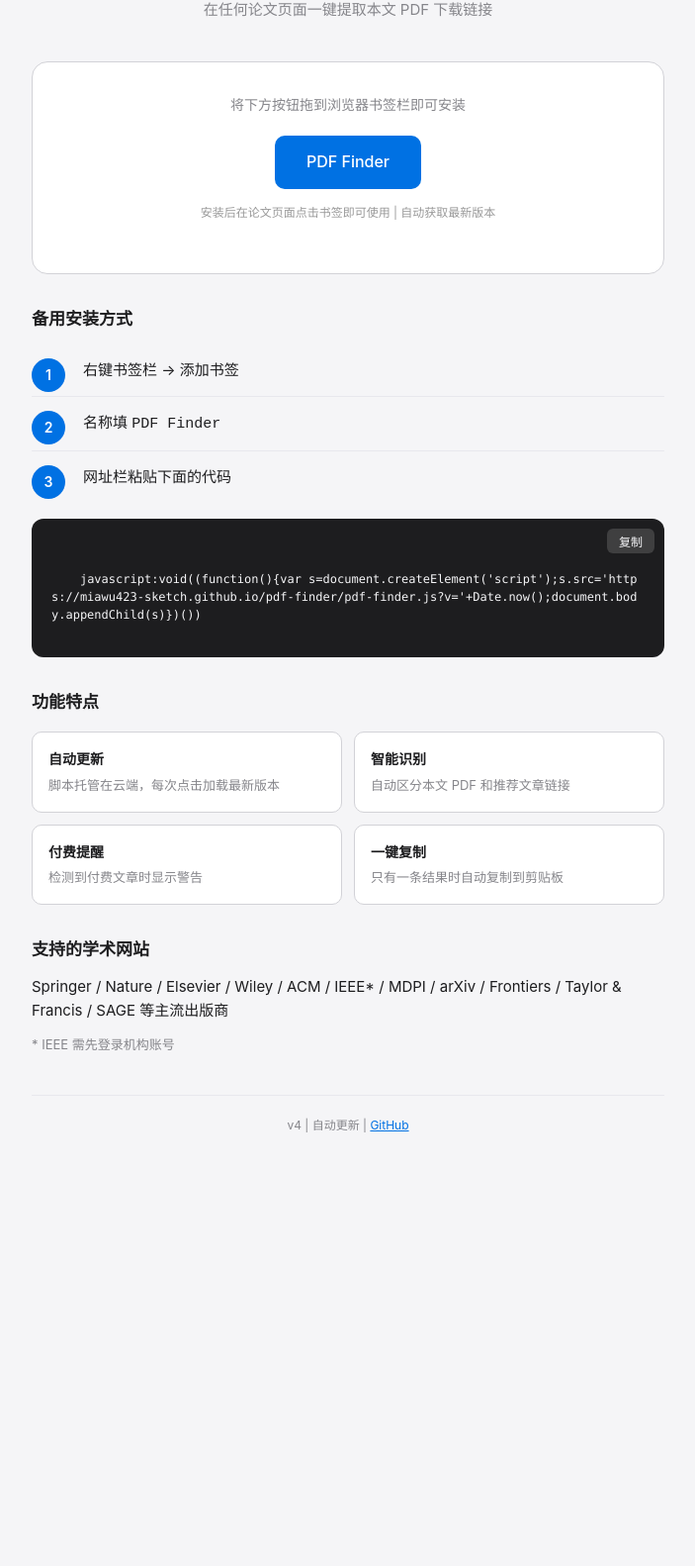
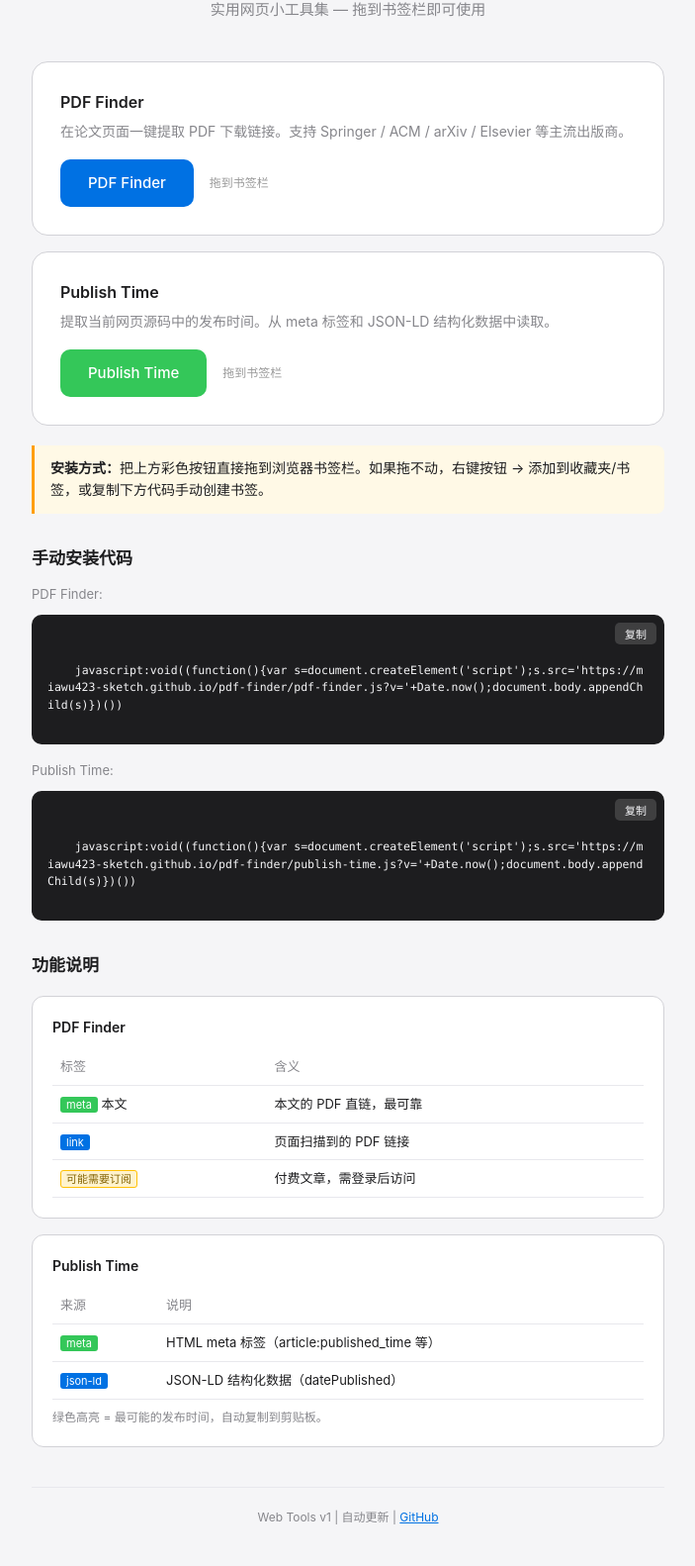
Before and after one commit to miawu423-sketch/pdf-finder, a plain HTML site: page index.html in a window 1280 px wide. Shown: the part 95-1677 px from the top of the page at 99% size, without its empty margins (288-991 px from the left). Before the commit the page ends 1281 px from the top, so only its background shows below. Drawn offline with Linux system fonts and the light colour scheme.

Commit message:
feat: add Publish Time extractor + unified install page

```diff
--- a/index.html
+++ b/index.html
@@ -3,7 +3,7 @@
 <head>
 <meta charset="UTF-8">
 <meta name="viewport" content="width=device-width, initial-scale=1.0">
-<title>Paper PDF Finder - 安装页</title>
+<title>Web Tools - 网页小工具集</title>
 <style>
 * { margin: 0; padding: 0; box-sizing: border-box; }
 body {
@@ -19,101 +19,85 @@
 h2 { font-size: 17px; font-weight: 600; margin: 32px 0 12px; }
 p { margin-bottom: 12px; font-size: 15px; }
 
-.hero {
+.tool-card {
   background: #fff;
   border: 1px solid #d2d2d7;
   border-radius: 16px;
-  padding: 32px;
-  margin: 24px 0;
-  text-align: center;
+  padding: 28px;
+  margin: 16px 0;
 }
-.hero p { color: #86868b; font-size: 14px; margin-bottom: 20px; }
+.tool-card h3 { font-size: 16px; font-weight: 600; margin-bottom: 6px; }
+.tool-card .desc { color: #86868b; font-size: 14px; margin-bottom: 16px; }
+.tool-card .bm-row {
+  display: flex;
+  align-items: center;
+  gap: 16px;
+}
 .bookmarklet-link {
   display: inline-block;
-  background: #0071e3;
   color: #fff;
-  padding: 14px 32px;
+  padding: 12px 28px;
   border-radius: 10px;
   text-decoration: none;
-  font-size: 16px;
+  font-size: 15px;
   font-weight: 500;
   transition: all 0.2s;
   cursor: grab;
 }
-.bookmarklet-link:hover { background: #0077ed; transform: scale(1.02); }
-.hero .hint { margin-top: 14px; font-size: 12px; color: #999; }
+.bookmarklet-link:hover { transform: scale(1.02); }
+.bm-pdf { background: #0071e3; }
+.bm-pdf:hover { background: #0077ed; }
+.bm-time { background: #34c759; }
+.bm-time:hover { background: #2db84d; }
+.tool-card .hint { font-size: 12px; color: #999; }
 
-.steps {
-  counter-reset: step;
-  list-style: none;
-  padding: 0;
+.install-note {
+  background: #fff9e6;
+  border-left: 3px solid #ff9f0a;
+  padding: 12px 16px;
+  border-radius: 0 8px 8px 0;
+  margin: 20px 0;
+  font-size: 14px;
 }
-.steps li {
-  counter-increment: step;
-  padding: 14px 0 14px 52px;
-  position: relative;
-  font-size: 15px;
-  border-bottom: 1px solid #e8e8ed;
+
+.section {
+  background: #fff;
+  border: 1px solid #d2d2d7;
+  border-radius: 12px;
+  padding: 20px;
+  margin: 16px 0;
 }
-.steps li:last-child { border-bottom: none; }
-.steps li::before {
-  content: counter(step);
-  position: absolute;
-  left: 0;
-  top: 14px;
-  width: 34px;
-  height: 34px;
-  background: #0071e3;
-  color: #fff;
-  border-radius: 50%;
-  display: flex;
-  align-items: center;
-  justify-content: center;
-  font-size: 14px;
-  font-weight: 600;
-}
+.section h3 { font-size: 14px; font-weight: 600; margin-bottom: 10px; }
+.section table { width: 100%; border-collapse: collapse; font-size: 13px; }
+.section td, .section th { padding: 8px; text-align: left; border-bottom: 1px solid #e8e8ed; }
+.section th { color: #86868b; font-weight: 500; }
 
 .code-box {
   background: #1d1d1f;
   color: #f5f5f7;
-  border-radius: 12px;
-  padding: 16px 20px;
-  margin: 16px 0;
+  border-radius: 10px;
+  padding: 14px 16px;
+  margin: 10px 0;
   position: relative;
   font-family: "SF Mono", "Menlo", monospace;
-  font-size: 12px;
+  font-size: 11.5px;
   line-height: 1.5;
   word-break: break-all;
   white-space: pre-wrap;
 }
 .copy-btn {
   position: absolute;
-  top: 10px;
-  right: 10px;
+  top: 8px;
+  right: 8px;
   background: rgba(255,255,255,0.15);
   color: #f5f5f7;
   border: none;
-  padding: 4px 12px;
-  border-radius: 6px;
-  font-size: 12px;
+  padding: 3px 10px;
+  border-radius: 5px;
+  font-size: 11px;
   cursor: pointer;
 }
 .copy-btn:hover { background: rgba(255,255,255,0.25); }
-
-.features {
-  display: grid;
-  grid-template-columns: 1fr 1fr;
-  gap: 12px;
-  margin: 16px 0;
-}
-.feat {
-  background: #fff;
-  border: 1px solid #d2d2d7;
-  border-radius: 10px;
-  padding: 16px;
-}
-.feat h3 { font-size: 14px; font-weight: 600; margin-bottom: 4px; }
-.feat p { font-size: 13px; color: #86868b; margin: 0; }
 
 .version {
   text-align: center;
@@ -127,57 +111,91 @@
 </head>
 <body>
 <div class="container">
-  <h1>Paper PDF Finder</h1>
-  <p class="subtitle">在任何论文页面一键提取本文 PDF 下载链接</p>
+  <h1>Web Tools</h1>
+  <p class="subtitle">实用网页小工具集 — 拖到书签栏即可使用</p>
 
-  <div class="hero">
-    <p>将下方按钮拖到浏览器书签栏即可安装</p>
-    <a class="bookmarklet-link" id="bm-btn">PDF Finder</a>
-    <p class="hint">安装后在论文页面点击书签即可使用 | 自动获取最新版本</p>
+  <!-- 工具 1: PDF Finder -->
+  <div class="tool-card">
+    <h3>PDF Finder</h3>
+    <p class="desc">在论文页面一键提取 PDF 下载链接。支持 Springer / ACM / arXiv / Elsevier 等主流出版商。</p>
+    <div class="bm-row">
+      <a class="bookmarklet-link bm-pdf" id="bm-pdf">PDF Finder</a>
+      <span class="hint">拖到书签栏</span>
+    </div>
   </div>
 
-  <h2>备用安装方式</h2>
-  <ol class="steps">
-    <li>右键书签栏 → 添加书签</li>
-    <li>名称填 <code>PDF Finder</code></li>
-    <li>网址栏粘贴下面的代码</li>
-  </ol>
-  <div class="code-box" id="code-display">
-    <button class="copy-btn" onclick="copyCode()">复制</button>
-    <span id="code-text"></span>
+  <!-- 工具 2: Publish Time -->
+  <div class="tool-card">
+    <h3>Publish Time</h3>
+    <p class="desc">提取当前网页源码中的发布时间。从 meta 标签和 JSON-LD 结构化数据中读取。</p>
+    <div class="bm-row">
+      <a class="bookmarklet-link bm-time" id="bm-time">Publish Time</a>
+      <span class="hint">拖到书签栏</span>
+    </div>
   </div>
 
-  <h2>功能特点</h2>
-  <div class="features">
-    <div class="feat"><h3>自动更新</h3><p>脚本托管在云端，每次点击加载最新版本</p></div>
-    <div class="feat"><h3>智能识别</h3><p>自动区分本文 PDF 和推荐文章链接</p></div>
-    <div class="feat"><h3>付费提醒</h3><p>检测到付费文章时显示警告</p></div>
-    <div class="feat"><h3>一键复制</h3><p>只有一条结果时自动复制到剪贴板</p></div>
+  <div class="install-note">
+    <strong>安装方式：</strong>把上方彩色按钮直接拖到浏览器书签栏。如果拖不动，右键按钮 → 添加到收藏夹/书签，或复制下方代码手动创建书签。
   </div>
 
-  <h2>支持的学术网站</h2>
-  <p>Springer / Nature / Elsevier / Wiley / ACM / IEEE* / MDPI / arXiv / Frontiers / Taylor & Francis / SAGE 等主流出版商</p>
-  <p style="font-size:13px;color:#86868b;">* IEEE 需先登录机构账号</p>
+  <!-- 手动安装代码 -->
+  <h2>手动安装代码</h2>
 
-  <div class="version" id="version-info">
-    v4 | 自动更新 | <a href="https://github.com/miawu423-sketch/pdf-finder" style="color:#0071e3;">GitHub</a>
+  <p style="font-size:13px;color:#86868b;margin-bottom:4px;">PDF Finder:</p>
+  <div class="code-box">
+    <button class="copy-btn" onclick="copyCode('pdf')">复制</button>
+    <span id="code-pdf"></span>
+  </div>
+
+  <p style="font-size:13px;color:#86868b;margin-bottom:4px;margin-top:16px;">Publish Time:</p>
+  <div class="code-box">
+    <button class="copy-btn" onclick="copyCode('time')">复制</button>
+    <span id="code-time"></span>
+  </div>
+
+  <!-- 功能说明 -->
+  <h2>功能说明</h2>
+
+  <div class="section">
+    <h3>PDF Finder</h3>
+    <table>
+      <tr><th>标签</th><th>含义</th></tr>
+      <tr><td><span style="background:#34c759;color:#fff;padding:1px 6px;border-radius:3px;font-size:11px;">meta</span> 本文</td><td>本文的 PDF 直链，最可靠</td></tr>
+      <tr><td><span style="background:#0071e3;color:#fff;padding:1px 6px;border-radius:3px;font-size:11px;">link</span></td><td>页面扫描到的 PDF 链接</td></tr>
+      <tr><td><span style="border:1px solid #ffc107;color:#856404;background:#fff3cd;padding:1px 5px;border-radius:3px;font-size:11px;">可能需要订阅</span></td><td>付费文章，需登录后访问</td></tr>
+    </table>
+  </div>
+
+  <div class="section">
+    <h3>Publish Time</h3>
+    <table>
+      <tr><th>来源</th><th>说明</th></tr>
+      <tr><td><span style="background:#34c759;color:#fff;padding:1px 6px;border-radius:3px;font-size:11px;">meta</span></td><td>HTML meta 标签（article:published_time 等）</td></tr>
+      <tr><td><span style="background:#0071e3;color:#fff;padding:1px 6px;border-radius:3px;font-size:11px;">json-ld</span></td><td>JSON-LD 结构化数据（datePublished）</td></tr>
+    </table>
+    <p style="font-size:12px;color:#86868b;margin-top:8px;margin-bottom:0;">绿色高亮 = 最可能的发布时间，自动复制到剪贴板。</p>
+  </div>
+
+  <div class="version">
+    Web Tools v1 | 自动更新 | <a href="https://github.com/miawu423-sketch/pdf-finder" style="color:#0071e3;">GitHub</a>
   </div>
 </div>
 
 <script>
-// ====== 配置：修改为你的 GitHub Pages 域名 ======
-var SCRIPT_URL = 'https://miawu423-sketch.github.io/pdf-finder/pdf-finder.js';
-// ================================================
+var BASE = 'https://miawu423-sketch.github.io/pdf-finder/';
+var LOADER_PDF = "javascript:void((function(){var s=document.createElement('script');s.src='" + BASE + "pdf-finder.js?v='+Date.now();document.body.appendChild(s)})())";
+var LOADER_TIME = "javascript:void((function(){var s=document.createElement('script');s.src='" + BASE + "publish-time.js?v='+Date.now();document.body.appendChild(s)})())";
 
-var LOADER = "javascript:void((function(){var s=document.createElement('script');s.src='" + SCRIPT_URL + "?v='+Date.now();document.body.appendChild(s)})())";
+document.getElementById('bm-pdf').href = LOADER_PDF;
+document.getElementById('bm-time').href = LOADER_TIME;
+document.getElementById('code-pdf').textContent = LOADER_PDF;
+document.getElementById('code-time').textContent = LOADER_TIME;
 
-document.getElementById('bm-btn').href = LOADER;
-document.getElementById('code-text').textContent = LOADER;
-
-function copyCode() {
-  navigator.clipboard.writeText(LOADER).then(function() {
-    document.querySelector('.copy-btn').textContent = 'Copied!';
-    setTimeout(function() { document.querySelector('.copy-btn').textContent = '复制'; }, 2000);
+function copyCode(type) {
+  var code = type === 'pdf' ? LOADER_PDF : LOADER_TIME;
+  navigator.clipboard.writeText(code).then(function() {
+    event.target.textContent = 'Copied!';
+    setTimeout(function() { event.target.textContent = '复制'; }, 2000);
   });
 }
 </script>
```
Also changed, not shown: publish-time.js (added, +225 -0 lines).
